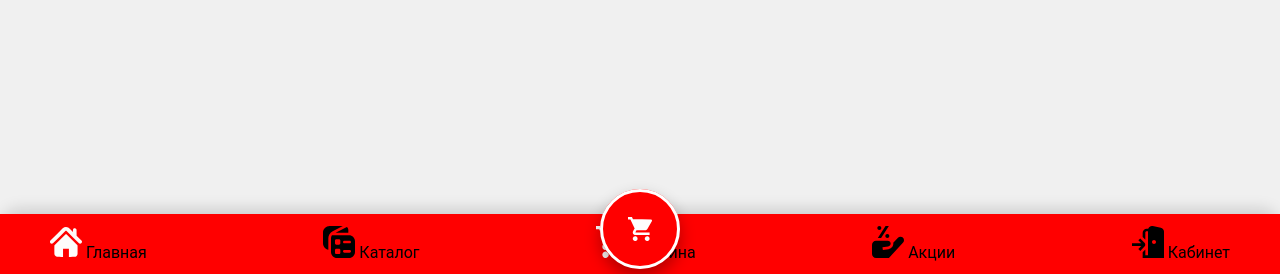
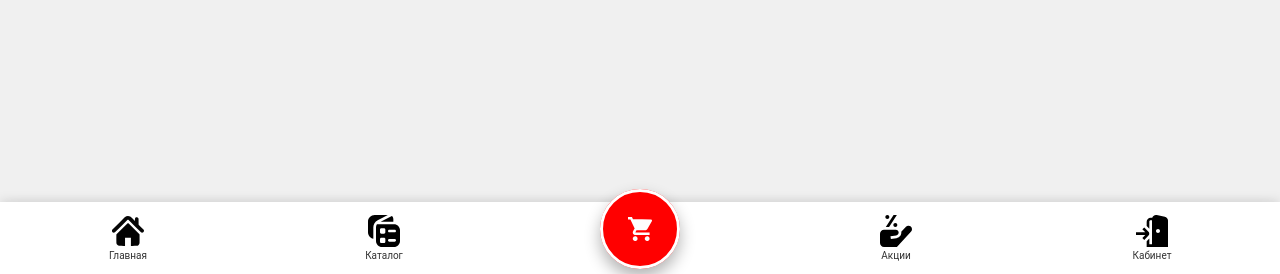
Before and after one commit to romaroma2801/shop-miniapp, a Flask app: page / in a window 1280 px wide. Shown: the part 1026-1300 px from the top of the page. Run offline with Flask 3, Linux system fonts and the light colour scheme; parts of the project's set-up code (start-up, migrations or seed data) failed here and were passed over; some libraries are stand-ins or nearby versions.

Commit message:
Update style.css

```diff
--- a/static/css/style.css
+++ b/static/css/style.css
@@ -44,16 +44,46 @@ body {
     position: fixed;
     bottom: 0;
     width: 100%;
-    background: #ff0000;
+    background: white;
     display: flex;
-    justify-content: space-between;
+    justify-content: space-around;
     align-items: center;
-    padding: 12px 50px;
+    padding: 8px 0;
     z-index: 100;
+    box-shadow: 0 -2px 10px rgba(0,0,0,0.1);
     box-sizing: border-box;
-    height: 60px;
+}
+.footer-btn {
+    display: flex;
+    flex-direction: column;
+    align-items: center;
+    cursor: pointer;
+    padding: 5px;
+    flex: 1;
+    position: relative;
 }
 
+.footer-btn img {
+    width: 24px;
+    height: 24px;
+    margin-bottom: 3px;
+    filter: brightness(0); /* Чёрные иконки по умолчанию */
+    transition: filter 0.2s;
+}
+
+.footer-btn span {
+    font-size: 10px;
+    color: #333;
+    transition: color 0.2s;
+}
+
+.footer-btn.active img {
+    filter: brightness(0) saturate(100%) invert(18%) sepia(100%) saturate(7433%) hue-rotate(358deg) brightness(95%) contrast(112%);
+}
+
+.footer-btn.active span {
+    color: #ff0000;
+}
 #home-button, #login-button {
     width: 30px;
     height: 30px;
@@ -822,17 +852,18 @@ button.secondary:hover {
 
 .cart-badge {
     position: absolute;
-    top: -5px;
-    right: -5px;
+    top: 0;
+    right: 15px;
     background: #ff0000;
     color: white;
     border-radius: 50%;
-    width: 18px;
-    height: 18px;
-    font-size: 12px;
+    width: 16px;
+    height: 16px;
+    font-size: 10px;
     display: flex;
     align-items: center;
     justify-content: center;
+    display: none;
 }
 
 .flying-badge {
```
